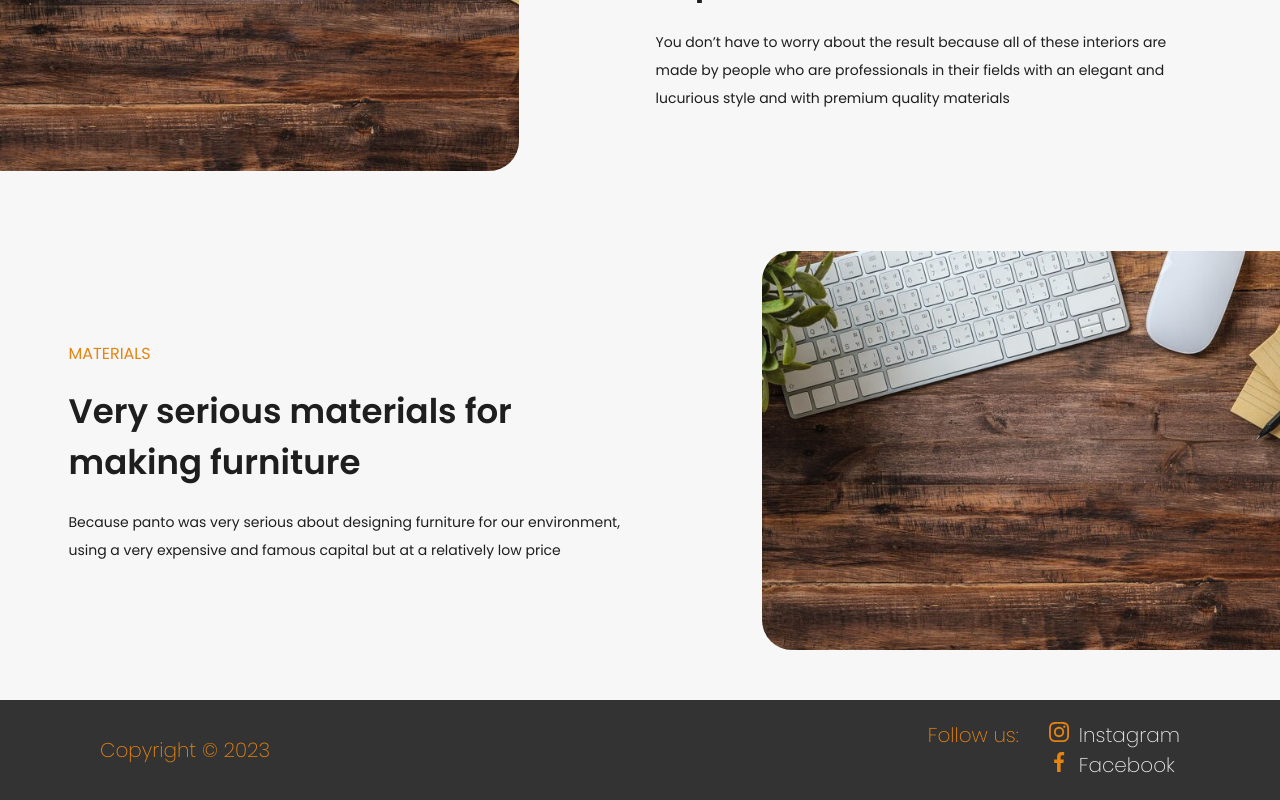
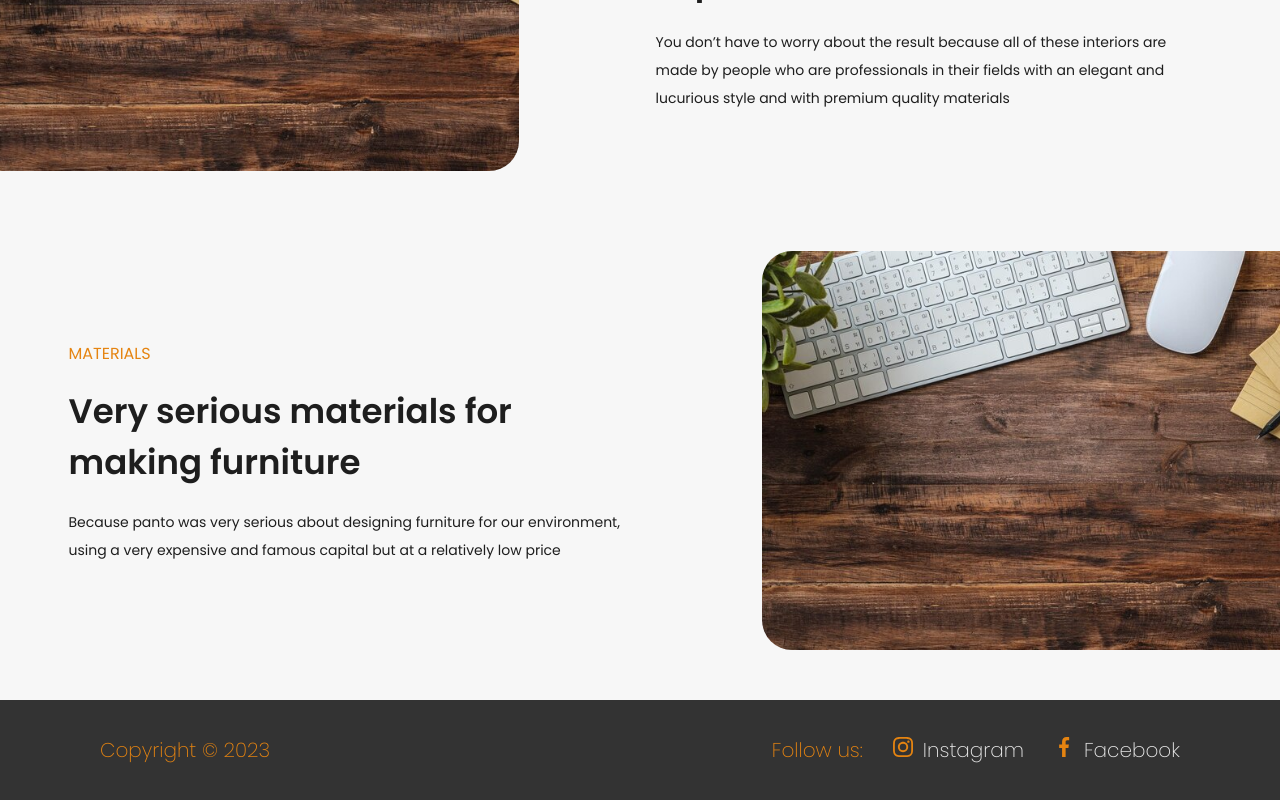
Before and after one commit to IraAkulova/Furniture-for-you, a React (Create React App) app: page / in a window 1280 px wide. Shown: the part 1780-2580 px from the top of the page. Built offline with nearby package versions, Linux system fonts and the light colour scheme.

Commit message:
added styles

```diff
--- a/src/components/hero/Hero.module.css
+++ b/src/components/hero/Hero.module.css
@@ -4,6 +4,7 @@
     flex-direction: column;
     background-image: url(../../../public/hero.png);
     background-size: 1440px;
+    background-repeat: no-repeat;
     height: 1070px;
     box-shadow: 0px 1px 1px rgba(180, 114, 27, 0.12), 0px 4px 4px rgba(180, 114, 27, 0.06), 1px 4px 6px rgba(180, 114, 27, 0.16);
 }
--- a/src/components/sharedLayout/SharedLayout.jsx
+++ b/src/components/sharedLayout/SharedLayout.jsx
@@ -35,8 +35,8 @@ const SharedLayout = () => {
         <p>Copyright © 2023</p>
         <div className={css.social}>
           <p>Follow us:</p>
-          <ul>
-            <li className={css.socialItem}>
+          <ul className={css.socialItems}>
+            <li>
               <a
                 href="https://www.instagram.com/"
                 target="_blank"
@@ -48,7 +48,7 @@ const SharedLayout = () => {
                 <span>Instagram</span>
               </a>
             </li>
-            <li className={css.socialItem}>
+            <li>
               <a
                 href="https://www.facebook.com/"
                 target="_blank"
--- a/src/components/sharedLayout/SharedLayout.module.css
+++ b/src/components/sharedLayout/SharedLayout.module.css
@@ -47,6 +47,10 @@
     display: flex;
     gap: 30px;
 }
+.socialItems{
+    display: flex;
+    gap: 30px;
+}
 .socialIcon{
     content: "";
   fill: #E58411;
--- a/src/pages/Contacts.jsx
+++ b/src/pages/Contacts.jsx
@@ -27,7 +27,7 @@ const Contacts = () => {
           </a>
         </li>
         <li className={css.contact}>
-          <a href="mailto:info@devstudio.com">info@devstudio.com</a>
+          <a href="mailto:info@devstudio.com">info@furniture4u.com</a>
         </li>
         <li className={css.contact}>
           <a href="tel:+380961111111">+38 096 111 11 11</a>
```
